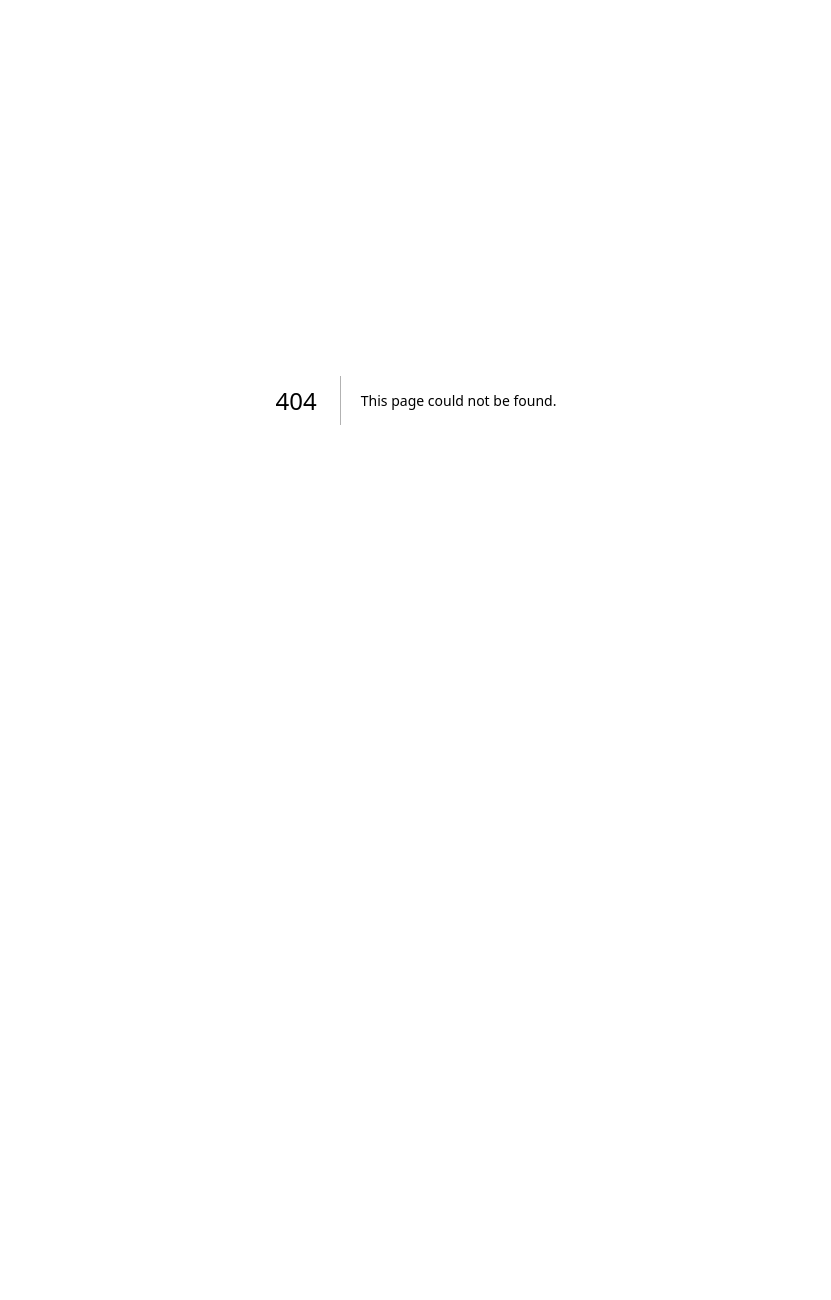
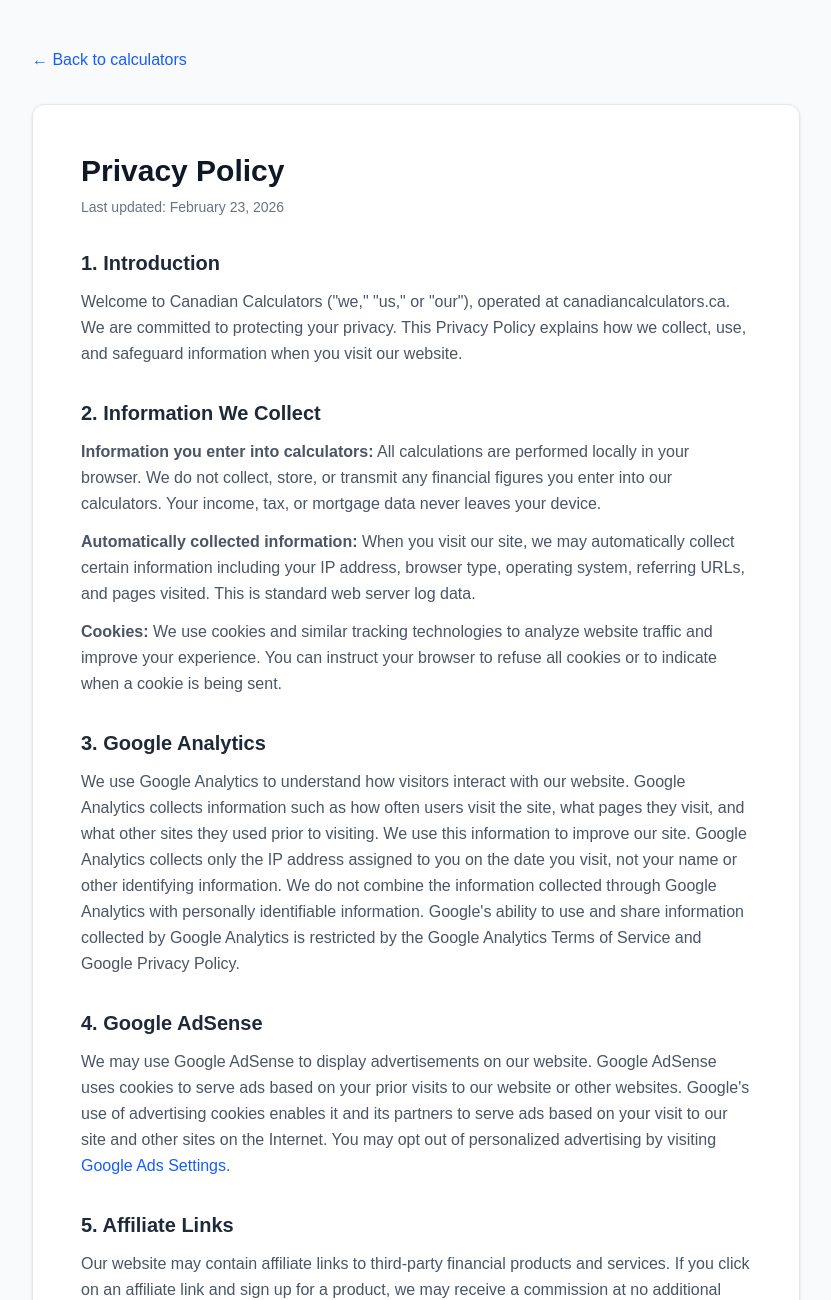
Before and after one commit to GregAllanH/finance-calculators, a Next.js app: page /privacy in a window 1280 px wide. Before the commit this address had no page. Shown: the top 1300 px of the page, without its empty margins (224-1055 px from the left). Before the commit the page ends 800 px from the top, so only its background shows below. Built offline with nearby package versions, Linux system fonts and the light colour scheme.

Commit message:
add privacy policy page

```diff
--- a/app/page.tsx
+++ b/app/page.tsx
@@ -74,8 +74,14 @@ export default function Home() {
 
         </div>
 
-        <div className="mt-16 text-center text-gray-500 text-sm">
+        {/* Footer */}
+        <div className="mt-16 text-center text-gray-500 text-sm space-y-2">
           <p>Estimates only — not financial advice. Consult CRA or a qualified professional.</p>
+          <p>
+            <Link href="/privacy" className="text-blue-500 hover:underline">
+              Privacy Policy
+            </Link>
+          </p>
         </div>
       </div>
     </main>
--- /dev/null
+++ b/app/privacy/page.tsx
@@ -0,0 +1,171 @@
+// app/privacy/page.tsx
+
+import type { Metadata } from 'next';
+
+export const metadata: Metadata = {
+  title: 'Privacy Policy | Canadian Calculators',
+  description: 'Privacy policy for Canadian Calculators. Learn how we collect, use, and protect your information.',
+};
+
+export default function PrivacyPolicy() {
+  const lastUpdated = 'February 23, 2026';
+
+  return (
+    <main className="min-h-screen bg-gray-50 py-12 px-4 sm:px-6 lg:px-8">
+      <div className="max-w-3xl mx-auto">
+
+        {/* Back link */}
+        <a
+          href="/"
+          className="inline-flex items-center text-blue-600 hover:text-blue-800 font-medium mb-8"
+        >
+          ← Back to calculators
+        </a>
+
+        <div className="bg-white rounded-xl shadow-sm border border-gray-200 p-8 md:p-12">
+          <h1 className="text-3xl font-bold text-gray-900 mb-2">Privacy Policy</h1>
+          <p className="text-sm text-gray-500 mb-8">Last updated: {lastUpdated}</p>
+
+          <div className="prose prose-gray max-w-none space-y-8">
+
+            <section>
+              <h2 className="text-xl font-semibold text-gray-800 mb-3">1. Introduction</h2>
+              <p className="text-gray-600 leading-relaxed">
+                Welcome to Canadian Calculators ("we," "us," or "our"), operated at canadiancalculators.ca.
+                We are committed to protecting your privacy. This Privacy Policy explains how we collect,
+                use, and safeguard information when you visit our website.
+              </p>
+            </section>
+
+            <section>
+              <h2 className="text-xl font-semibold text-gray-800 mb-3">2. Information We Collect</h2>
+              <p className="text-gray-600 leading-relaxed mb-3">
+                <strong>Information you enter into calculators:</strong> All calculations are performed
+                locally in your browser. We do not collect, store, or transmit any financial figures
+                you enter into our calculators. Your income, tax, or mortgage data never leaves your device.
+              </p>
+              <p className="text-gray-600 leading-relaxed mb-3">
+                <strong>Automatically collected information:</strong> When you visit our site, we may
+                automatically collect certain information including your IP address, browser type,
+                operating system, referring URLs, and pages visited. This is standard web server log data.
+              </p>
+              <p className="text-gray-600 leading-relaxed">
+                <strong>Cookies:</strong> We use cookies and similar tracking technologies to analyze
+                website traffic and improve your experience. You can instruct your browser to refuse
+                all cookies or to indicate when a cookie is being sent.
+              </p>
+            </section>
+
+            <section>
+              <h2 className="text-xl font-semibold text-gray-800 mb-3">3. Google Analytics</h2>
+              <p className="text-gray-600 leading-relaxed">
+                We use Google Analytics to understand how visitors interact with our website. Google
+                Analytics collects information such as how often users visit the site, what pages they
+                visit, and what other sites they used prior to visiting. We use this information to
+                improve our site. Google Analytics collects only the IP address assigned to you on the
+                date you visit, not your name or other identifying information. We do not combine the
+                information collected through Google Analytics with personally identifiable information.
+                Google's ability to use and share information collected by Google Analytics is restricted
+                by the Google Analytics Terms of Service and Google Privacy Policy.
+              </p>
+            </section>
+
+            <section>
+              <h2 className="text-xl font-semibold text-gray-800 mb-3">4. Google AdSense</h2>
+              <p className="text-gray-600 leading-relaxed">
+                We may use Google AdSense to display advertisements on our website. Google AdSense uses
+                cookies to serve ads based on your prior visits to our website or other websites.
+                Google's use of advertising cookies enables it and its partners to serve ads based on
+                your visit to our site and other sites on the Internet. You may opt out of personalized
+                advertising by visiting{' '}
+                <a
+                  href="https://www.google.com/settings/ads"
+                  className="text-blue-600 hover:underline"
+                  target="_blank"
+                  rel="noopener noreferrer"
+                >
+                  Google Ads Settings
+                </a>
+                .
+              </p>
+            </section>
+
+            <section>
+              <h2 className="text-xl font-semibold text-gray-800 mb-3">5. Affiliate Links</h2>
+              <p className="text-gray-600 leading-relaxed">
+                Our website may contain affiliate links to third-party financial products and services.
+                If you click on an affiliate link and sign up for a product, we may receive a commission
+                at no additional cost to you. We only recommend products and services we believe may be
+                useful to our visitors. Affiliate relationships do not influence our calculator results
+                or editorial content.
+              </p>
+            </section>
+
+            <section>
+              <h2 className="text-xl font-semibold text-gray-800 mb-3">6. How We Use Your Information</h2>
+              <p className="text-gray-600 leading-relaxed">
+                We use the information we collect to operate and improve our website, analyze usage
+                trends, and display relevant advertising. We do not sell, trade, or otherwise transfer
+                your personally identifiable information to third parties.
+              </p>
+            </section>
+
+            <section>
+              <h2 className="text-xl font-semibold text-gray-800 mb-3">7. Third-Party Links</h2>
+              <p className="text-gray-600 leading-relaxed">
+                Our website may contain links to third-party websites. We have no control over and
+                assume no responsibility for the content, privacy policies, or practices of any
+                third-party sites. We encourage you to review the privacy policy of every site you visit.
+              </p>
+            </section>
+
+            <section>
+              <h2 className="text-xl font-semibold text-gray-800 mb-3">8. Children's Privacy</h2>
+              <p className="text-gray-600 leading-relaxed">
+                Our website is not directed to children under the age of 13. We do not knowingly collect
+                personally identifiable information from children under 13.
+              </p>
+            </section>
+
+            <section>
+              <h2 className="text-xl font-semibold text-gray-800 mb-3">9. Your Rights (PIPEDA)</h2>
+              <p className="text-gray-600 leading-relaxed">
+                As a Canadian website, we comply with the Personal Information Protection and Electronic
+                Documents Act (PIPEDA). You have the right to access personal information we hold about
+                you and to request corrections. To exercise these rights, please contact us.
+              </p>
+            </section>
+
+            <section>
+              <h2 className="text-xl font-semibold text-gray-800 mb-3">10. Changes to This Policy</h2>
+              <p className="text-gray-600 leading-relaxed">
+                We may update this Privacy Policy from time to time. We will notify you of any changes
+                by posting the new policy on this page and updating the "Last updated" date above.
+                Your continued use of the site after any changes constitutes acceptance of the new policy.
+              </p>
+            </section>
+
+            <section>
+              <h2 className="text-xl font-semibold text-gray-800 mb-3">11. Contact Us</h2>
+              <p className="text-gray-600 leading-relaxed">
+                If you have any questions about this Privacy Policy, please contact us at{' '}
+                <a
+                  href="mailto:privacy@canadiancalculators.ca"
+                  className="text-blue-600 hover:underline"
+                >
+                  privacy@canadiancalculators.ca
+                </a>
+                .
+              </p>
+            </section>
+
+          </div>
+        </div>
+
+        <div className="mt-6 text-center text-sm text-gray-400">
+          <p>Canadian Calculators — canadiancalculators.ca</p>
+        </div>
+      </div>
+    </main>
+  );
+}
```
